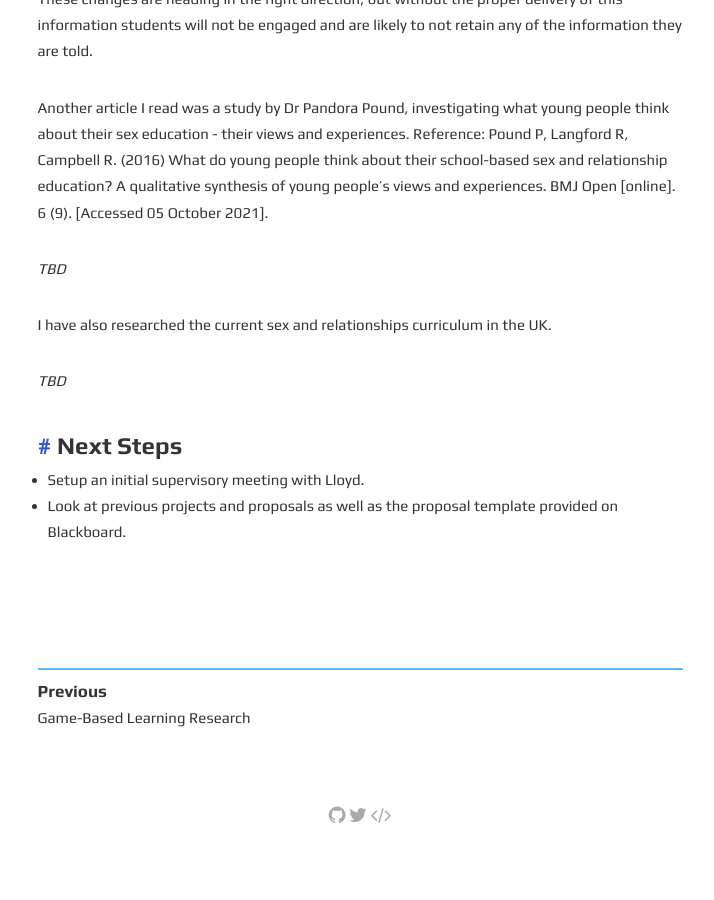
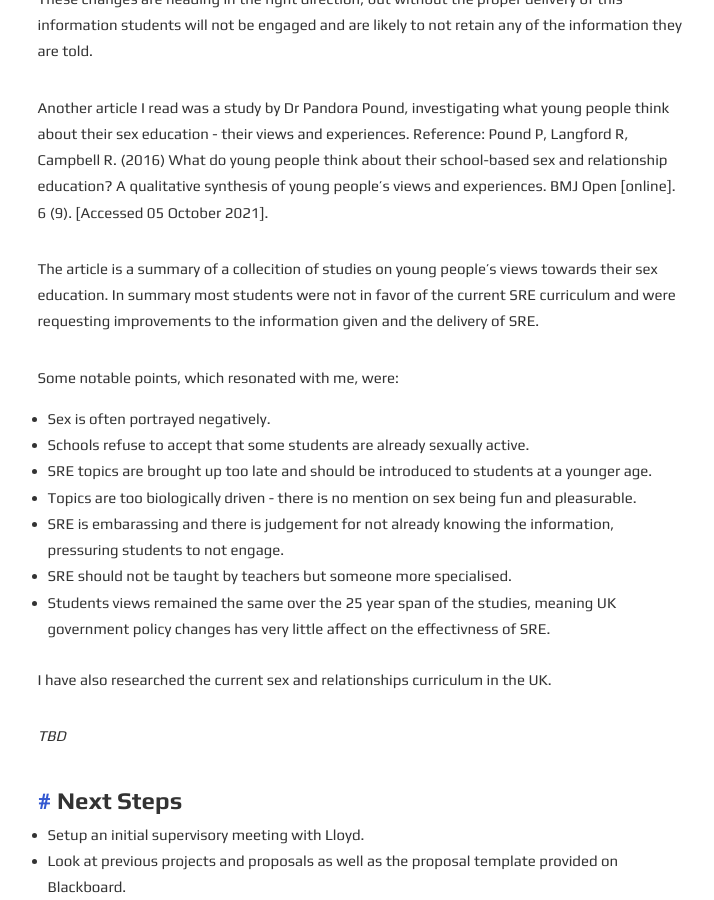
Before and after one commit to zar67/cctp-devlog, a Jekyll site: the page built from _posts/2021-10-10-university-term-starts.md, in a window 1280 px wide and 900 px high, scrolled down 1415 px. Shown: the whole window, without its empty margins (280-994 px from the left). Built offline with Jekyll 4.4.1, drawn with Linux system fonts in a browser that asks for light colours; before the commit the page ends 2260 px from its top, so only the background shows below that; some of the changed text lies outside the part shown.

Commit message:
Sex Education Research

```diff
--- a/_posts/2021-10-10-university-term-starts.md
+++ b/_posts/2021-10-10-university-term-starts.md
@@ -35,7 +35,16 @@ These changes are heading in the right direction, but without the proper deliver
 Another article I read was a study by Dr Pandora Pound, investigating what young people think about their sex education - their views and experiences.
 Reference: Pound P, Langford R, Campbell R. (2016) What do young people think about their school-based sex and relationship education? A qualitative synthesis of young people's views and experiences. BMJ Open [online]. 6 (9). [Accessed 05 October 2021].
 
-*TBD*
+The article is a summary of a collecition of studies on young people's views towards their sex education. In summary most students were not in favor of the current SRE curriculum and were requesting improvements to the information given and the delivery of SRE.
+
+Some notable points, which resonated with me, were:
+- Sex is often portrayed negatively.
+- Schools refuse to accept that some students are already sexually active.
+- SRE topics are brought up too late and should be introduced to students at a younger age.
+- Topics are too biologically driven - there is no mention on sex being fun and pleasurable.
+- SRE is embarassing and there is judgement for not already knowing the information, pressuring students to not engage.
+- SRE should not be taught by teachers but someone more specialised.
+- Students views remained the same over the 25 year span of the studies, meaning UK government policy changes has very little affect on the effectivness of SRE.
 
 I have also researched the current sex and relationships curriculum in the UK.
 
```
